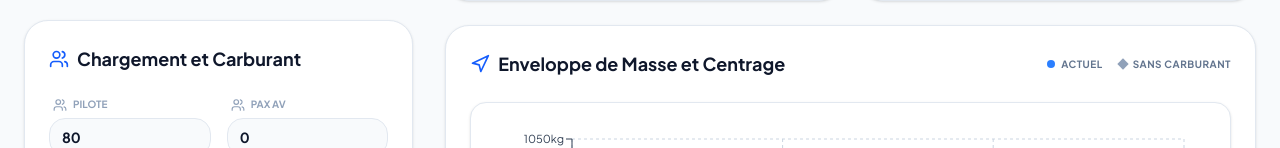
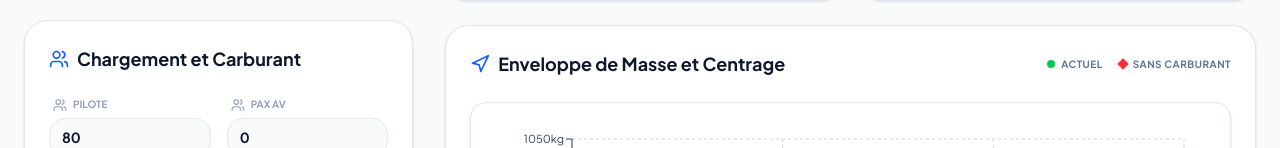
Before and after one commit to ytrsk0/prepavol-ac-camargue, a React (Vite) app: page / in a window 1280 px wide. Shown: the part 368-516 px from the top of the page. Built offline with nearby package versions, Linux system fonts and the light colour scheme.

Commit message:
refactor: update cg colors in legend

```diff
--- a/src/App.tsx
+++ b/src/App.tsx
@@ -448,11 +448,11 @@ export default function App() {
               </div>
               <div className="flex items-center gap-4 text-[10px] font-bold uppercase tracking-wider text-slate-500 dark:text-slate-400">
                 <div className="flex items-center gap-1.5">
-                  <span className="w-2 h-2 rounded-full bg-blue-500" />
+                  <span className="w-2 h-2 rounded-full bg-green-500" />
                   <span>{t("current")}</span>
                 </div>
                 <div className="flex items-center gap-1.5">
-                  <span className="w-2 h-2 bg-slate-400 rotate-45" />
+                  <span className="w-2 h-2 bg-red-500 rotate-45" />
                   <span>{t("zeroFuel")}</span>
                 </div>
               </div>
```
